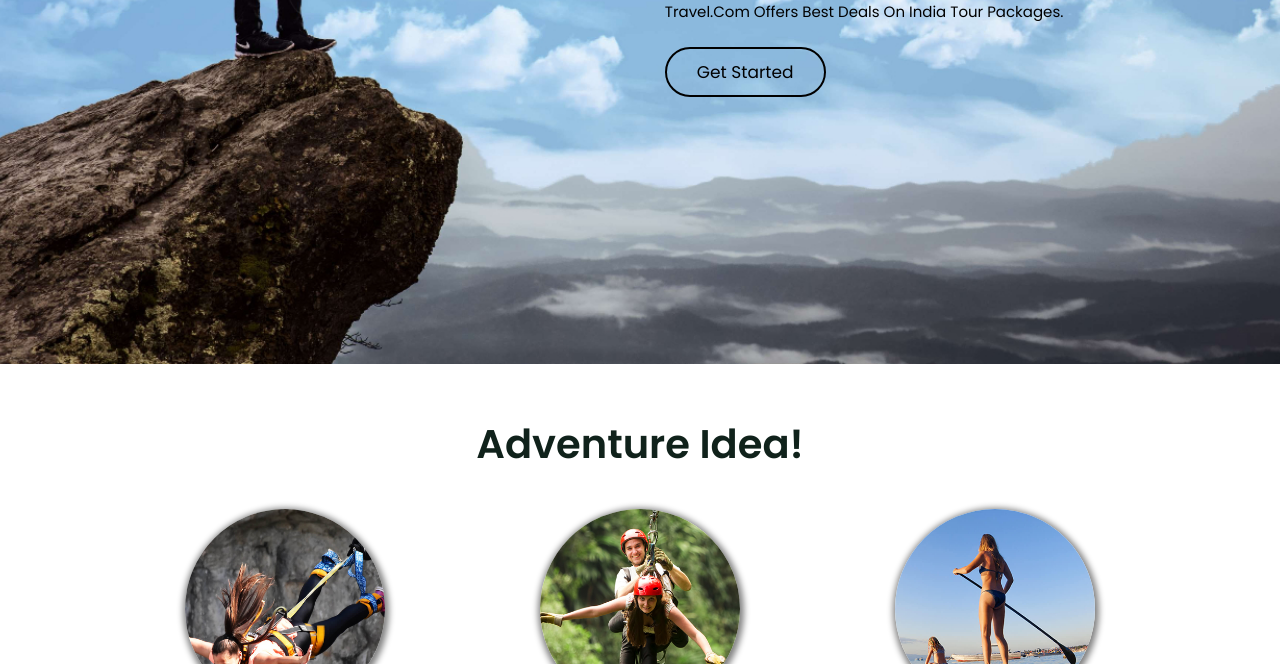
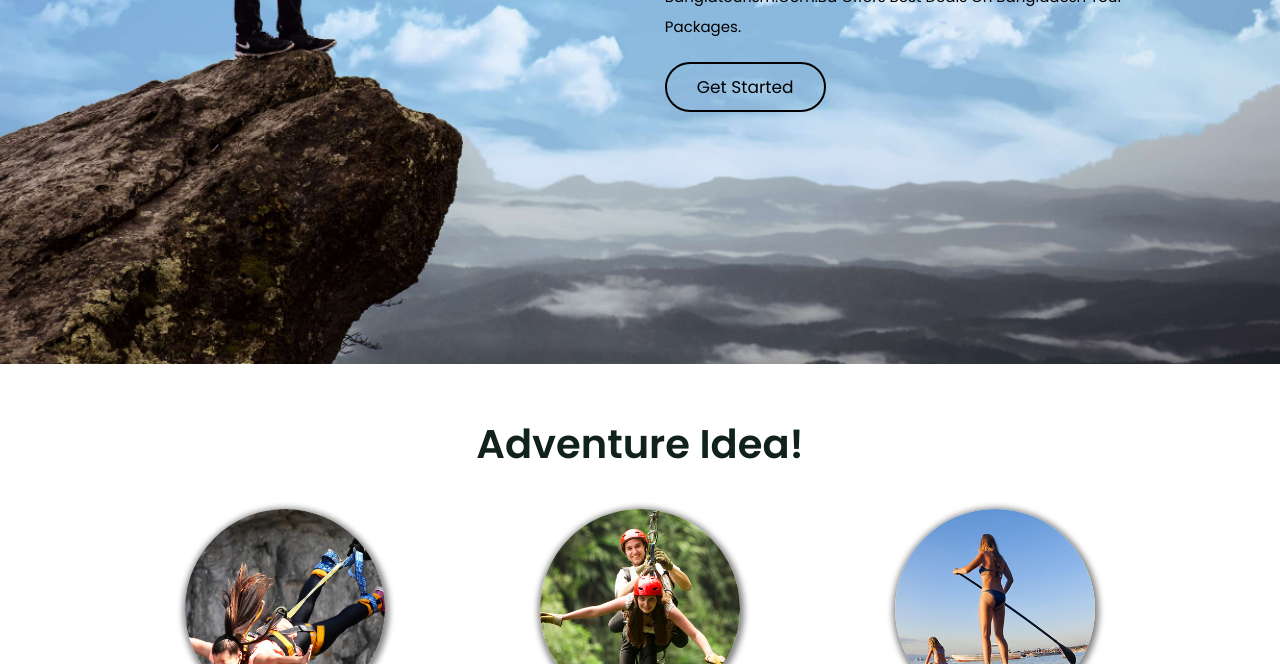
Before and after one commit to siddik802435/fall2023-project, a plain HTML site: page index.html in a window 1280 px wide. Shown: the part 436-1100 px from the top of the page. Drawn offline with nearby package versions, Linux system fonts and the light colour scheme.

Commit message:
Update index.html

```diff
--- a/index.html
+++ b/index.html
@@ -43,7 +43,7 @@
                 <div class="content">
                     <span>never stop</span>
                     <h3>exploring</h3>
-                    <p>Travel.com offers best deals on India tour packages.</p>
+                    <p>banglatourism.com.bd offers best deals on Bangladesh tour packages.</p>
                     <a href="#category" class="btn">get started</a>
                 </div>
                 </div>
```
